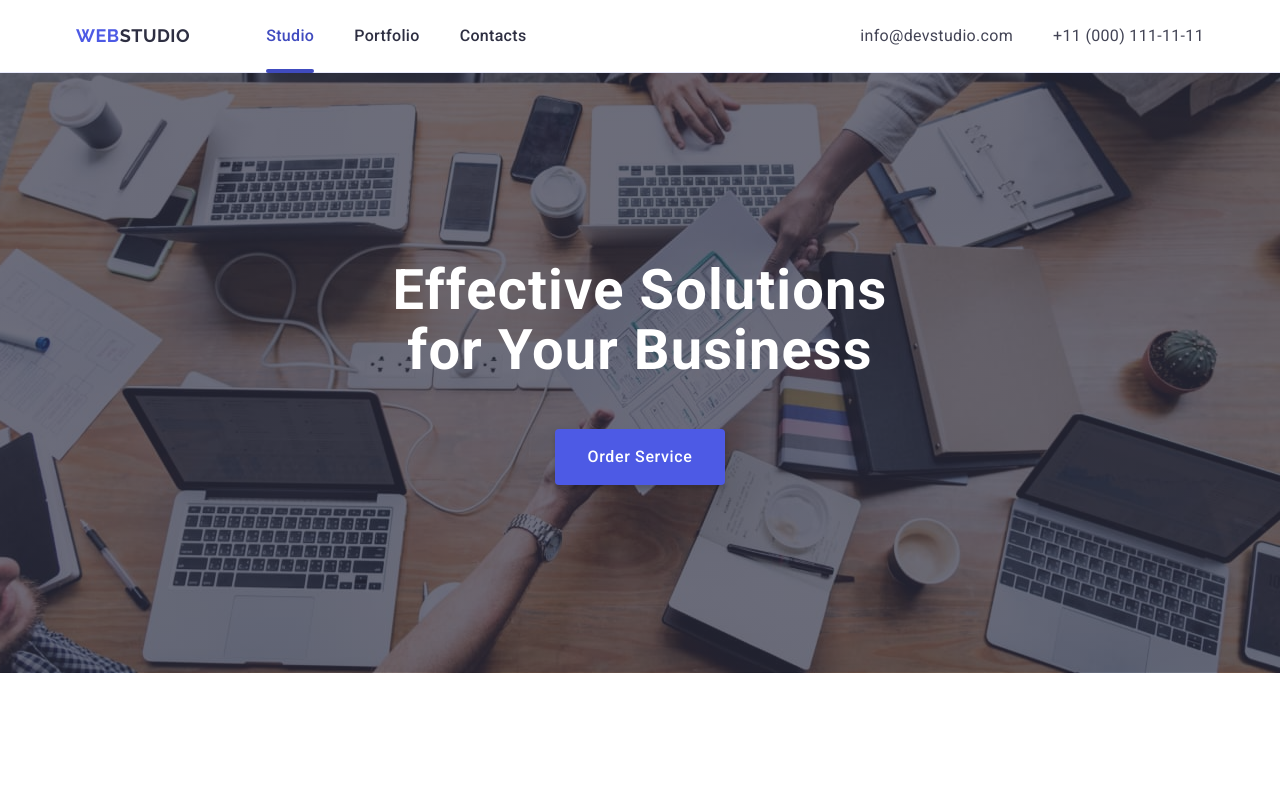
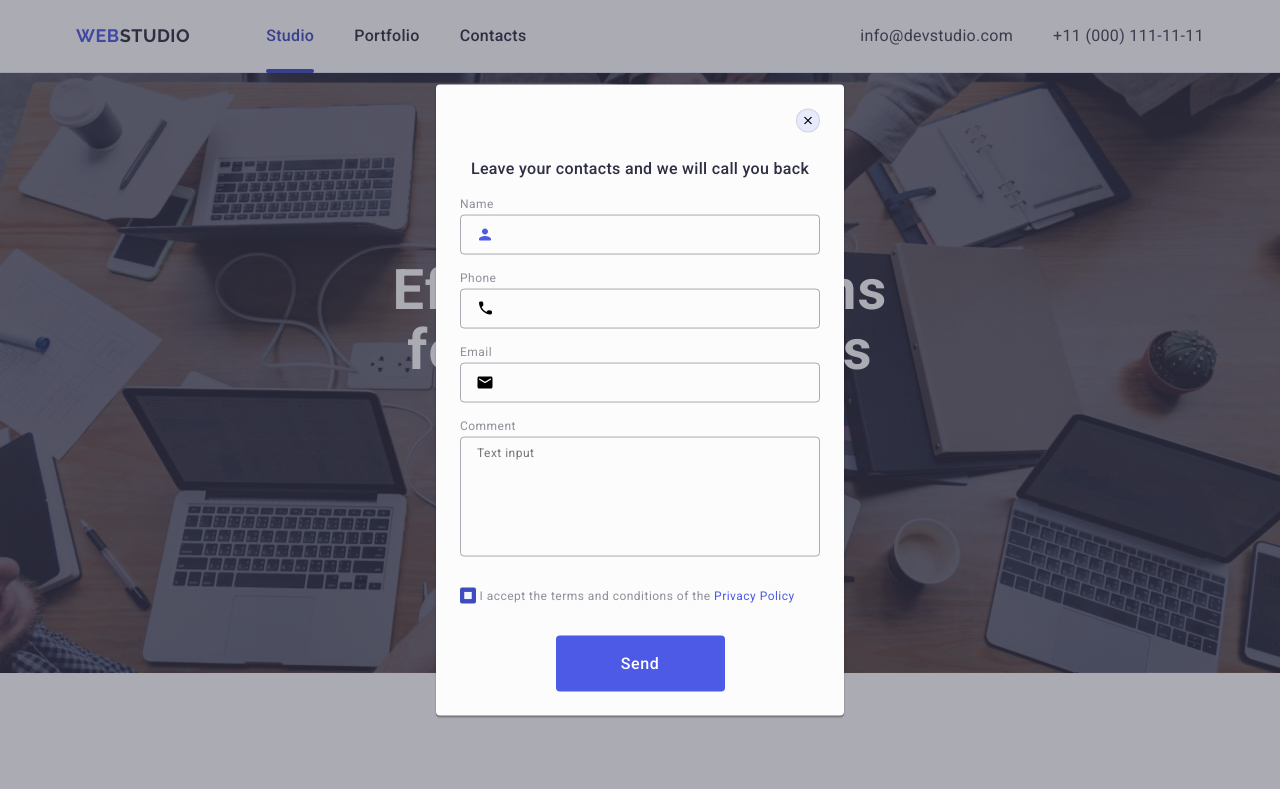
Before and after one commit to ShiloInna/goit-markup-hw-05, a plain HTML site: page index.html in a window 1280 px wide. Shown: the top 789 px of the page. Drawn offline with nearby package versions, Linux system fonts and the light colour scheme.

Commit message:
modul 56

```diff
--- a/css/styles.css
+++ b/css/styles.css
@@ -533,8 +533,8 @@
   align-items: center;
   transition: opacity 250ms cubic-bezier(0.4, 0, 0.2, 1),
     visibility 250ms cubic-bezier(0.4, 0, 0.2, 1);
-  opacity: 0;
-  pointer-events: none;
+  /* opacity: 0;
+  pointer-events: none; */
 }
 
 .backdrop-overley.is-open {
@@ -697,8 +697,9 @@
   align-items: center;
   justify-content: center;
   fill: transparent;
+
 }
-input:checked + label > span {
+.checkbox-link:checked + .check-text > .check-color {
   background-color: #404bbf;
   border: none;
   fill: #f4f4fd;
--- a/index.html
+++ b/index.html
@@ -473,11 +473,12 @@
         </div>
         <div class="subscribe-container">
           <p class="subscribe-text">Subscribe</p>
-          <form action="" class="futer-subscrible">
-            <label for="" class="subscribe-futer-mail">
+          <form class="futer-subscrible">
+            <label for="email" class="subscribe-futer-mail">
               <input
                 type="email"
                 class="subscribe-email"
+                name="email"
                 placeholder="E-mail"
               />
             </label>
```
